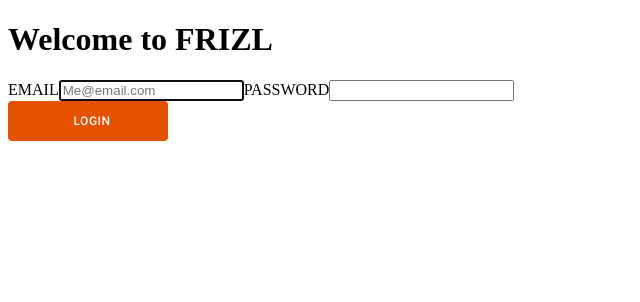
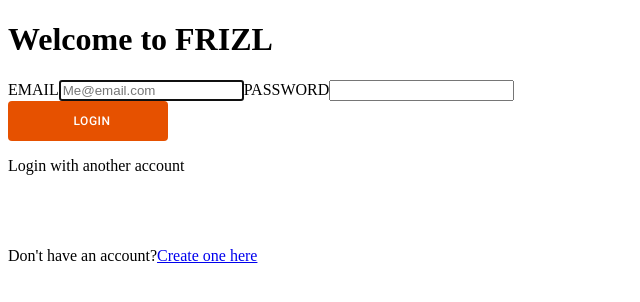
Before and after one commit to Fordenstraz/Corey-Bickford-Capstone, a React (Vite) app in the folder frizl-frontend/: page / in a window 1280 px wide. Shown: the top 302 px of the page, without its empty margins (0-640 px from the left). Built offline with nearby package versions, Linux system fonts and the light colour scheme.

Commit message:
Begin implementation of Google OAuth

```diff
--- a/frizl-frontend/src/pages/LoginPage/LoginPage.jsx
+++ b/frizl-frontend/src/pages/LoginPage/LoginPage.jsx
@@ -2,6 +2,7 @@
 import React, { useState } from "react";
 import { Link, useNavigate } from "react-router-dom";
 import axios from "axios";
+import { GoogleLogin } from "@react-oauth/google";
 // Styling
 import "./LoginPage.scss";
 
@@ -41,6 +42,21 @@ export default function LoginPage() {
 		});
 	};
 
+	// Google OAuth success handler:
+	const handleGoogleSuccess = async response => {
+		const { credential } = response;
+
+		// Here you would typically send the credential to your server to validate the user or create a new user.
+		console.log("Google login successful", credential);
+		navigate("/dashboard");
+	};
+
+	// Google OAuth failure handler:
+	const handleGoogleFailure = error => {
+		console.error("Google login failed", error);
+		alert("Google login failed. Please try again.");
+	};
+
 	// Submission handler:
 	const confirmLogin = event => {
 		event.preventDefault();
@@ -48,40 +64,19 @@ export default function LoginPage() {
 		// check for valid inputs:
 		const missingInputValue = {
 			// 'missingInputValue' is true if value is empty:
-			title: !values.title,
-			description: !values.description,
+			email: !values.email,
+			password: !values.password,
 		};
 
 		setErrors(missingInputValue);
 
 		// if no errors, continue:
 		if (!missingInputValue.title && !missingInputValue.description) {
-			// check posting time:
-			const postedTime = new Date();
-			const timestamp = postedTime.getTime();
+			// axios POST to server:
+			axios.post("", {}).catch(error => console.log(error));
 
-			// axios POST to server:
-			axios
-				.post("http://localhost:8080/videos/upload", {
-					title: values.title,
-					channel: "Mohan Muruge",
-					image: uploadVideoThumbnail,
-					altText:
-						"A close up of a runner on the starting blocks, holding a relay baton",
-					description: values.description,
-					views: 0,
-					likes: 0,
-					duration: "12:34",
-					video: uploadVideoThumbnail,
-					timestamp: timestamp,
-					comments: [],
-				})
-				.catch(error => console.log(error));
-
-			alert("Video upload successful");
-			fetchVideoList();
-			scrollToTop();
-			navigate("/");
+			alert("");
+			navigate("/Dashboard");
 		}
 	};
 
@@ -115,6 +110,27 @@ export default function LoginPage() {
 					label="LOGIN"
 					action={confirmLogin}
 				/>
+
+				<div className="oauth-wrapper">
+					<p>Login with another account</p>
+					<GoogleLogin
+						onSuccess={handleGoogleSuccess}
+						onError={handleGoogleFailure}
+					/>
+				</div>
+
+				<div className="create-account">
+					<p>
+						Don't have an account?
+						<Link
+							to="#"
+							onClick={() =>
+								console.log("Open create account modal")
+							}>
+							Create one here
+						</Link>
+					</p>
+				</div>
 			</form>
 		</>
 	);
```
